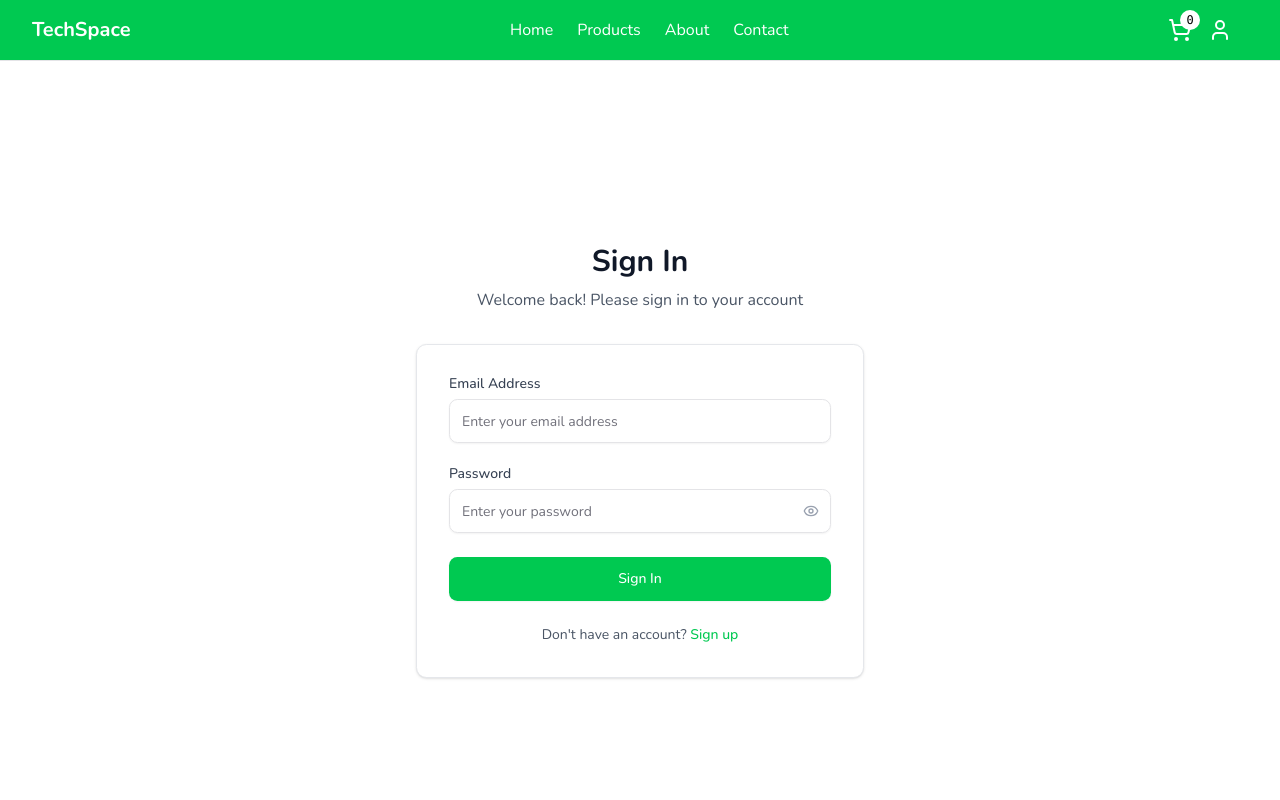
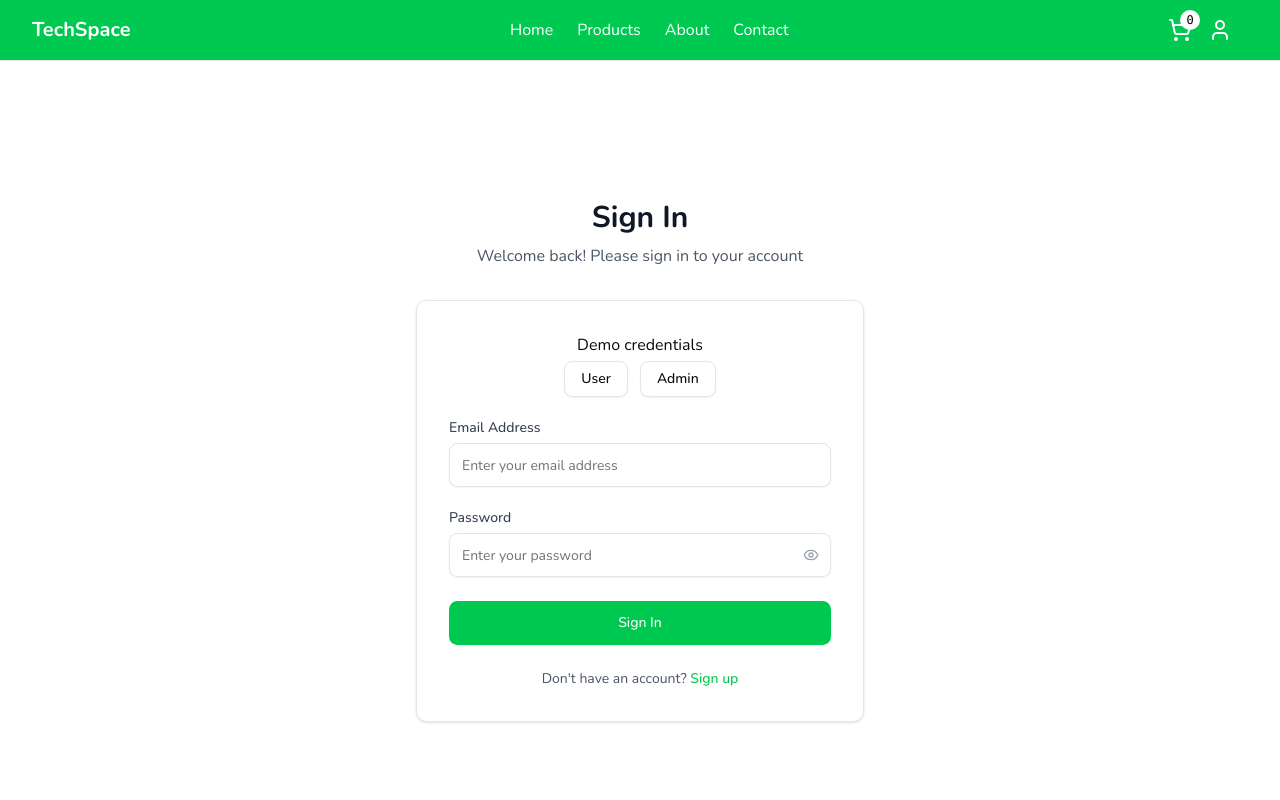
Before and after one commit to md-suhag/tech-space, a React (Vite) app: page /sign-in in a window 1280 px wide. Shown: the top 800 px of the page. Built offline with nearby package versions, Linux system fonts and the light colour scheme; no server answers.

Commit message:
update: dashboard pages import and add: loader in dashboard table

```diff
--- a/src/components/shared/Table.jsx
+++ b/src/components/shared/Table.jsx
@@ -13,10 +13,11 @@ import {
   TableRow,
 } from "@/components/ui/table";
 
-export function DashboardTable({ columns, data }) {
+export function DashboardTable({ columns, data, isLoading }) {
   const table = useReactTable({
     data,
     columns,
+
     getCoreRowModel: getCoreRowModel(),
   });
 
@@ -42,7 +43,16 @@ export function DashboardTable({ columns, data }) {
           ))}
         </TableHeader>
         <TableBody>
-          {table.getRowModel().rows?.length ? (
+          {isLoading ? (
+            <TableRow>
+              <TableCell colSpan={columns.length} className="h-24 text-center">
+                <div className="flex justify-center items-center">
+                  <div className="animate-spin rounded-full h-8 w-8 border-t-2 border-b-2 "></div>
+                  <span className="ml-2">Loading...</span>
+                </div>
+              </TableCell>
+            </TableRow>
+          ) : table.getRowModel().rows?.length ? (
             table.getRowModel().rows.map((row) => (
               <TableRow
                 key={row.id}
--- a/src/pages/Dashboard/Admin/AllProducts/AllProducts.jsx
+++ b/src/pages/Dashboard/Admin/AllProducts/AllProducts.jsx
@@ -11,12 +11,12 @@ const AllProducts = () => {
     <section className="min-h-screen p-4 bg-accent">
       <div className="max-w-5xl mx-auto">
         <h2 className="my-2 text-3xl mb-4">All Products</h2>
-        {!isLoading && (
-          <DashboardTable
-            data={data?.data || []}
-            columns={allProductsTableColumns}
-          />
-        )}
+
+        <DashboardTable
+          data={data?.data || []}
+          columns={allProductsTableColumns}
+          isLoading={isLoading}
+        />
 
         <div className="flex justify-between mt-2">
           <Button
--- a/src/pages/Dashboard/Admin/Orders/AllOrders.jsx
+++ b/src/pages/Dashboard/Admin/Orders/AllOrders.jsx
@@ -9,12 +9,12 @@ const AllOrders = () => {
     <section className="min-h-screen p-4 bg-accent">
       <div className="max-w-5xl mx-auto">
         <h2 className="my-2 text-3xl mb-4">AllOrders</h2>
-        {!isLoading && (
-          <DashboardTable
-            data={data?.data || []}
-            columns={allOrdersTableColumns}
-          />
-        )}
+
+        <DashboardTable
+          data={data?.data || []}
+          columns={allOrdersTableColumns}
+          isLoading={isLoading}
+        />
       </div>
     </section>
   );
--- a/src/pages/Dashboard/User/MyOrders/MyOrders.jsx
+++ b/src/pages/Dashboard/User/MyOrders/MyOrders.jsx
@@ -9,12 +9,12 @@ const MyOrders = () => {
     <section className="min-h-screen p-4 bg-accent">
       <div className="max-w-5xl mx-auto">
         <h2 className="my-2 text-3xl mb-4">My Orders</h2>
-        {!isLoading && (
-          <DashboardTable
-            data={data?.data || []}
-            columns={myOrdersTableColumns}
-          />
-        )}
+
+        <DashboardTable
+          data={data?.data || []}
+          columns={myOrdersTableColumns}
+          isLoading={isLoading}
+        />
       </div>
     </section>
   );
--- a/src/pages/Dashboard/User/MyReviews/MyReviews.jsx
+++ b/src/pages/Dashboard/User/MyReviews/MyReviews.jsx
@@ -9,12 +9,12 @@ const MyReviews = () => {
     <section className="min-h-screen p-4 bg-accent">
       <div className="max-w-5xl mx-auto">
         <h2 className="my-2 text-3xl mb-4">My Reviews</h2>
-        {!isLoading && (
-          <DashboardTable
-            data={data?.data || []}
-            columns={myReviewsTableColumns}
-          />
-        )}
+
+        <DashboardTable
+          data={data?.data || []}
+          columns={myReviewsTableColumns}
+          isLoading={isLoading}
+        />
       </div>
     </section>
   );
--- a/src/pages/SignIn/SignIn.jsx
+++ b/src/pages/SignIn/SignIn.jsx
@@ -31,7 +31,7 @@ const signInSchema = z.object({
 
 const SignIn = () => {
   const [showPassword, setShowPassword] = useState(false);
-  const [login, { isLoading: isLoginLoading }] = useLoginMutation();
+  const [login] = useLoginMutation();
   const dispatch = useDispatch();
   const navigate = useNavigate();
   const location = useLocation();
@@ -46,6 +46,21 @@ const SignIn = () => {
   });
 
   const { isSubmitting } = form.formState;
+
+  // Demo credentials
+  const demoAccounts = {
+    user: { email: "user@gmail.com", password: "User123#" },
+    admin: { email: "admin@gmail.com", password: "Admin123#" },
+  };
+
+  const fillDemoCredentials = (role) => {
+    const creds = demoAccounts[role];
+    if (creds) {
+      form.setValue("email", creds.email);
+      form.setValue("password", creds.password);
+      toast.info(`Demo ${role} credentials filled!`);
+    }
+  };
 
   async function onSubmit(values) {
     try {
@@ -101,6 +116,26 @@ const SignIn = () => {
               onSubmit={form.handleSubmit(onSubmit)}
               className="space-y-6 bg-white p-8 border border-gray-200 rounded-lg shadow-sm"
             >
+              <div>
+                <p className="text-center  mb-1">Demo credentials</p>
+
+                <div className="flex gap-3 justify-center">
+                  <Button
+                    type="button"
+                    variant="outline"
+                    onClick={() => fillDemoCredentials("user")}
+                  >
+                    User
+                  </Button>
+                  <Button
+                    type="button"
+                    variant="outline"
+                    onClick={() => fillDemoCredentials("admin")}
+                  >
+                    Admin
+                  </Button>
+                </div>
+              </div>
               {/* Root error message */}
               {form.formState.errors.root && (
                 <div className="bg-red-50 border border-red-200 text-red-600 px-4 py-3 rounded-md text-sm">
--- a/src/routes/router.jsx
+++ b/src/routes/router.jsx
@@ -1,3 +1,4 @@
+import { lazy } from "react";
 import DashboardLayout from "@/components/layout/DashboardLayout";
 import MainLayout from "@/components/layout/MainLayout";
 import Home from "@/pages/Home/Home";
@@ -12,19 +13,37 @@ import Contact from "@/pages/ContactUs/Contact";
 import About from "@/pages/AboutUs/About";
 import SignIn from "@/pages/SignIn/SignIn";
 import Dashboard from "@/pages/Dashboard/Dashboard";
-import MyOrders from "@/pages/Dashboard/User/MyOrders/MyOrders";
+const MyOrders = lazy(() => import("@/pages/Dashboard/User/MyOrders/MyOrders"));
 import Cart from "@/pages/Cart/Cart";
 import Checkout from "@/pages/Checkout/Checkout";
-import AllOrders from "@/pages/Dashboard/Admin/Orders/AllOrders";
-import Customers from "@/pages/Dashboard/Admin/Cutomers/Customers";
+const AllOrders = lazy(() =>
+  import("@/pages/Dashboard/Admin/Orders/AllOrders")
+);
+const Customers = lazy(() =>
+  import("@/pages/Dashboard/Admin/Cutomers/Customers")
+);
 import PaymentCancel from "@/pages/Payment/PaymentCancel";
-import MyOrderDetails from "@/pages/Dashboard/User/MyOrders/MyOrderDetails";
-import AllOrderDetails from "@/pages/Dashboard/Admin/Orders/AllOrderDetails";
-import AddProduct from "@/pages/Dashboard/Admin/AddProduct/AddProduct";
-import AllProducts from "@/pages/Dashboard/Admin/AllProducts/AllProducts";
-import EditProduct from "@/pages/Dashboard/Admin/EditProduct/EditProduct";
+const MyOrderDetails = lazy(() =>
+  import("@/pages/Dashboard/User/MyOrders/MyOrderDetails")
+);
+
+const AllOrderDetails = lazy(() =>
+  import("@/pages/Dashboard/Admin/Orders/AllOrderDetails")
+);
+const AddProduct = lazy(() =>
+  import("@/pages/Dashboard/Admin/AddProduct/AddProduct")
+);
+const AllProducts = lazy(() =>
+  import("@/pages/Dashboard/Admin/AllProducts/AllProducts")
+);
+
+const EditProduct = lazy(() =>
+  import("@/pages/Dashboard/Admin/EditProduct/EditProduct")
+);
 import ErrorPage from "@/pages/Error/ErrorPage";
-import MyReviews from "@/pages/Dashboard/User/MyReviews/MyReviews";
+const MyReviews = lazy(() =>
+  import("@/pages/Dashboard/User/MyReviews/MyReviews")
+);
 import PrivacyPolicy from "@/pages/PrivacyPolicy/PrivacyPolicy";
 import TermsAndConditions from "@/pages/TermsAndConditions/TermsAndConditions";
 import ReturnPolicy from "@/pages/ReturnPolicy/ReturnPolicy";
```
